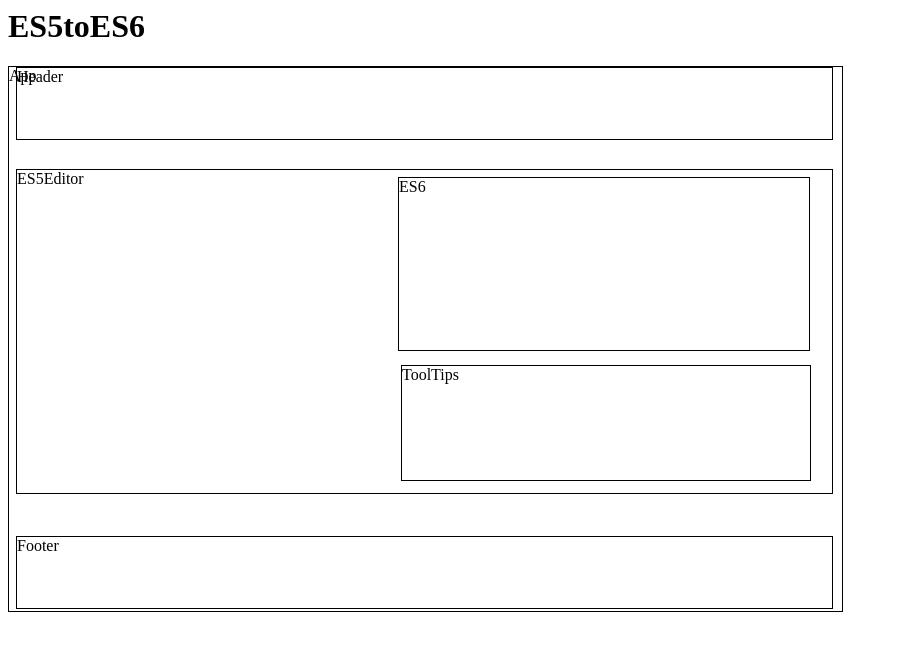
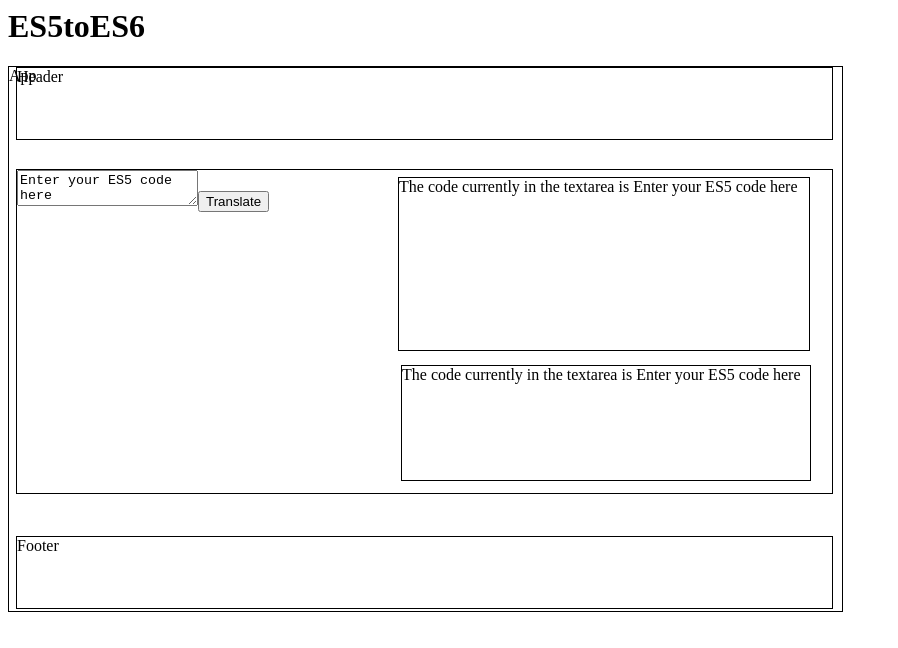
Before and after one commit to TeamSmores/learn-ecmascript6, a React app: page / in a window 1280 px wide. Shown: the top 648 px of the page, without its empty margins (0-898 px from the left). Built offline with nearby package versions, Linux system fonts and the light colour scheme.

Commit message:
textarea updates state

```diff
--- a/components/ES5Editor.js
+++ b/components/ES5Editor.js
@@ -4,13 +4,54 @@ import ES6 from './ES6';
 import ToolTips from './ToolTips';
 
 export default class ES5Editor extends Component {
+  // I'm basing this code on https://facebook.github.io/react/docs/reusable-components.html
+  constructor(props) {
+  	super(props); // What does this do?
+  	this.state = {es5code: props.initialEs5code};
+  }
+
   render() {
     return (
       <div id='ES5Editor'>
-        ES5Editor
-        <ES6 />
-        <ToolTips />
+        <form>
+        	<textarea
+        		name='es5code'
+        		value={this.state.es5code}
+        		// This link helped me with the next line: https://github.com/goatslacker/alt/issues/283
+        		onChange={this.handleChange.bind(this)}>
+      		</textarea>
+        	<input type='submit' value='Translate' />
+        </form>
+        <ES6 es5code={this.state.es5code} />
+        <ToolTips es5code={this.state.es5code} />
       </div>
-    )
+    );
+  }
+
+  handleChange(event) {
+  	// console.log('this: ', this); // I console logged to confirm that 'this' refers to ES5Editor
+  	this.setState({es5code: event.target.value});
+  	// Console-log event if I can't get this to work.
+  	// When I had just this.setState(state), I saw this error even when I bound: "state is not defined"
+  	// console.log('Handling change! this.state is ', this.state); // I'm learning that this.state is just the default props.
+  	// console.log('Handling change! this.setState is ', this.setState); // It looks like this.setState is correct...
+  	// Why isn't my state changing?
   }
 }
+
+ES5Editor.defaultProps = {initialEs5code: 'Enter your ES5 code here'};
+
+// If this doesn't work, try moving handleChange into the constructor
+
+
+// {this.state.ES5input}
+// Enter your code here
+// Try using a submit input and then a submit button to grab the text in the textarea. We may need to save that text on change.
+
+/* Useful links:
+https://facebook.github.io/react/docs/forms.html
+*/
+
+// Notes
+// error message I got from , getInitialState(): 'Cannot find module "./ES5Editor"'
+// got same error message when I tried to rewrite render that way
--- a/components/ES6.js
+++ b/components/ES6.js
@@ -5,7 +5,7 @@ export default class ES6 extends Component {
   render() {
     return (
       <div id='ES6'>
-        ES6
+        The code currently in the textarea is {this.props.es5code}
       </div>
     )
   }
--- a/components/ToolTips.js
+++ b/components/ToolTips.js
@@ -5,7 +5,7 @@ export default class ToolTips extends Component {
   render() {
     return (
       <div id='ToolTips'>
-        ToolTips
+        The code currently in the textarea is {this.props.es5code}
       </div>
     )
   }
```
Also changed, not shown: components/App.js (+16 -0 lines).
